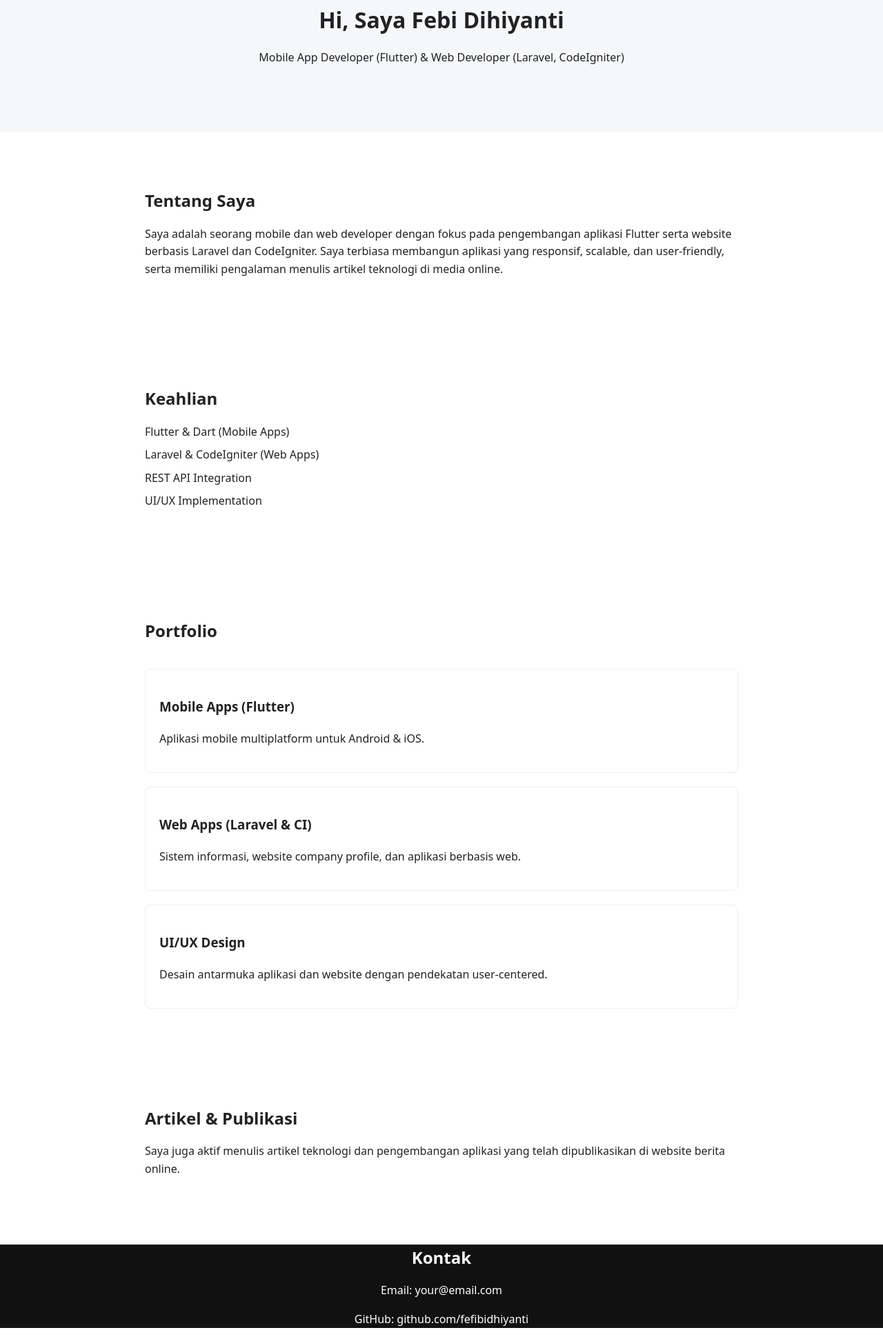
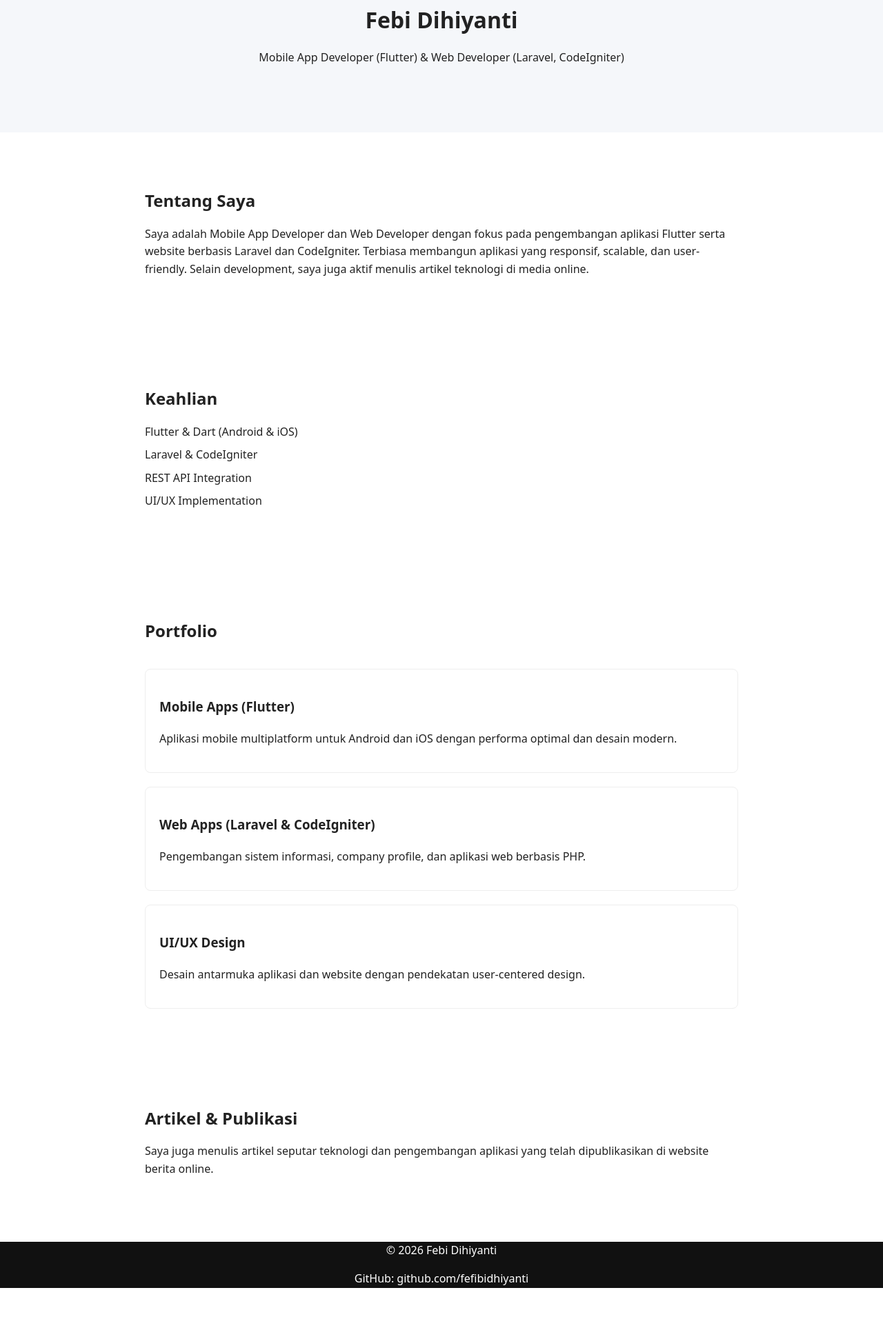
Before and after one commit to febifidhiyanti/febifidhiyanti.github.io, a plain HTML site: page index.html in a window 1280 px wide. Shown: the part 98-2040 px from the top of the page at 69% size. After the commit the page ends 1982 px from the top, so only its background shows below. Drawn offline with Linux system fonts and the light colour scheme; files that its build step writes are made by us from their sources.

Commit message:
Enhance SEO and update personal information in index.html
Updated the title and meta tags for improved SEO and added author information. Revised content for clarity and consistency throughout the sections.

```diff
--- a/index.html
+++ b/index.html
@@ -2,71 +2,82 @@
 <html lang="id">
 <head>
   <meta charset="UTF-8">
-  <title>Portfolio | Mobile App & Web Developer</title>
-  <meta name="description" content="Portfolio developer Flutter dan Web Laravel & CodeIgniter. Berpengalaman membangun aplikasi mobile, web modern, dan penulis artikel teknologi.">
+  <title>Febi Dihiyanti | Mobile App & Web Developer</title>
+
+  <meta name="description" content="Portfolio Febi Dihiyanti, Mobile App Developer Flutter dan Web Developer Laravel & CodeIgniter. Berpengalaman membuat aplikasi mobile, web modern, dan penulis artikel teknologi.">
+  <meta name="keywords" content="Flutter Developer, Laravel Developer, CodeIgniter Developer, Mobile App Developer, Web Developer Indonesia">
+  <meta name="author" content="Febi Dihiyanti">
   <meta name="viewport" content="width=device-width, initial-scale=1.0">
-  <link rel="stylesheet" href="assets/css/style.css">
+
+  <link rel="stylesheet" href="style.css">
 </head>
 <body>
 
 <header class="hero">
-  <h1>Hi, Saya Febi Dihiyanti</h1>
+  <h1>Febi Dihiyanti</h1>
   <p>Mobile App Developer (Flutter) & Web Developer (Laravel, CodeIgniter)</p>
 </header>
 
-<section class="about">
+<section id="about" class="about">
   <h2>Tentang Saya</h2>
   <p>
-    Saya adalah seorang mobile dan web developer dengan fokus pada pengembangan
-    aplikasi Flutter serta website berbasis Laravel dan CodeIgniter.
-    Saya terbiasa membangun aplikasi yang responsif, scalable, dan user-friendly,
-    serta memiliki pengalaman menulis artikel teknologi di media online.
+    Saya adalah Mobile App Developer dan Web Developer dengan fokus pada
+    pengembangan aplikasi Flutter serta website berbasis Laravel dan CodeIgniter.
+    Terbiasa membangun aplikasi yang responsif, scalable, dan user-friendly.
+    Selain development, saya juga aktif menulis artikel teknologi di media online.
   </p>
 </section>
 
-<section class="skills">
+<section id="skills" class="skills">
   <h2>Keahlian</h2>
   <ul>
-    <li>Flutter & Dart (Mobile Apps)</li>
-    <li>Laravel & CodeIgniter (Web Apps)</li>
+    <li>Flutter & Dart (Android & iOS)</li>
+    <li>Laravel & CodeIgniter</li>
     <li>REST API Integration</li>
     <li>UI/UX Implementation</li>
   </ul>
 </section>
 
-<section class="portfolio">
+<section id="portfolio" class="portfolio">
   <h2>Portfolio</h2>
 
   <div class="card">
     <h3>Mobile Apps (Flutter)</h3>
-    <p>Aplikasi mobile multiplatform untuk Android & iOS.</p>
+    <p>
+      Aplikasi mobile multiplatform untuk Android dan iOS dengan performa optimal
+      dan desain modern.
+    </p>
   </div>
 
   <div class="card">
-    <h3>Web Apps (Laravel & CI)</h3>
-    <p>Sistem informasi, website company profile, dan aplikasi berbasis web.</p>
+    <h3>Web Apps (Laravel & CodeIgniter)</h3>
+    <p>
+      Pengembangan sistem informasi, company profile, dan aplikasi web berbasis PHP.
+    </p>
   </div>
 
   <div class="card">
     <h3>UI/UX Design</h3>
-    <p>Desain antarmuka aplikasi dan website dengan pendekatan user-centered.</p>
+    <p>
+      Desain antarmuka aplikasi dan website dengan pendekatan user-centered design.
+    </p>
   </div>
 </section>
 
-<section class="articles">
+<section id="articles" class="articles">
   <h2>Artikel & Publikasi</h2>
   <p>
-    Saya juga aktif menulis artikel teknologi dan pengembangan aplikasi
+    Saya juga menulis artikel seputar teknologi dan pengembangan aplikasi
     yang telah dipublikasikan di website berita online.
   </p>
-  <!-- nanti bisa pakai list + link -->
+  <!-- nanti tinggal tambahkan <a href="link-artikel"> -->
 </section>
 
-<footer class="contact">
-  <h2>Kontak</h2>
-  <p>Email: your@email.com</p>
+<footer class="contact" id="contact">
+  <p>&copy; <span id="year"></span> Febi Dihiyanti</p>
   <p>GitHub: github.com/fefibidhiyanti</p>
 </footer>
 
+<script src="main.js"></script>
 </body>
 </html>
```
